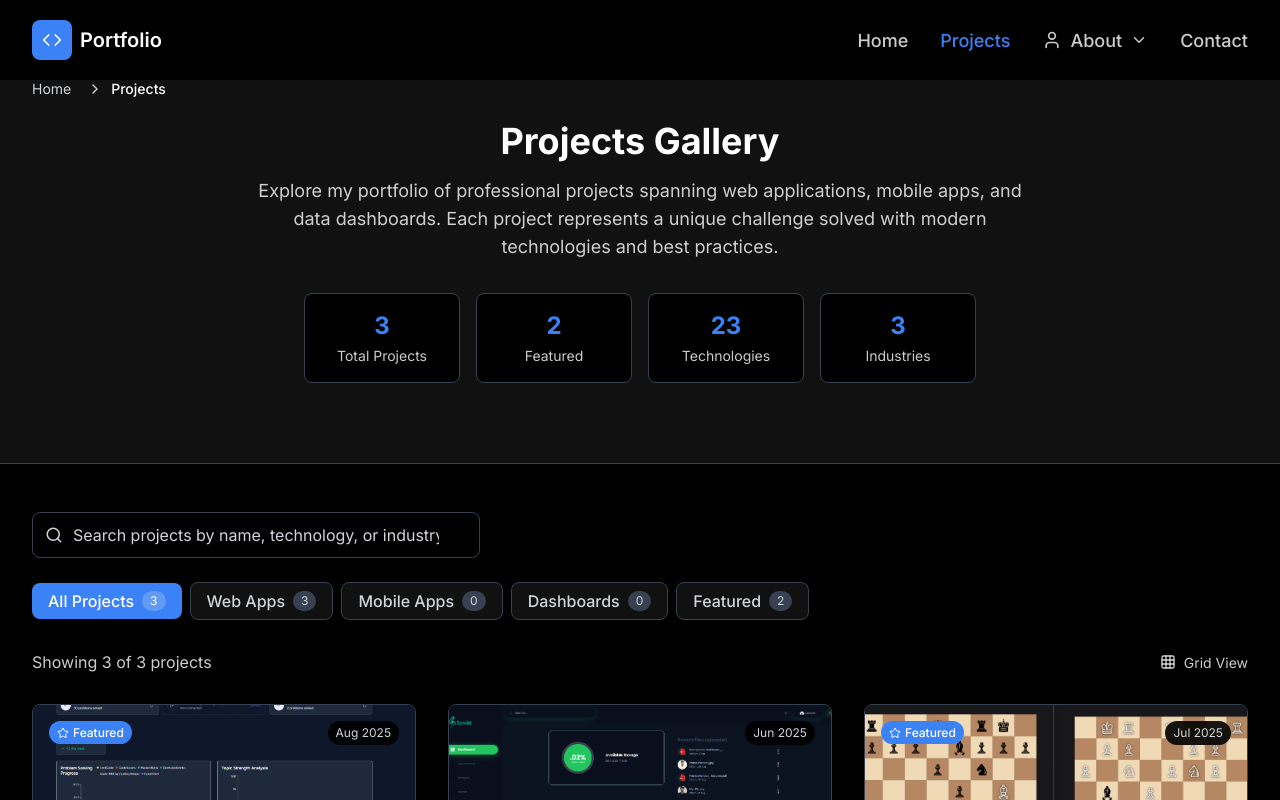
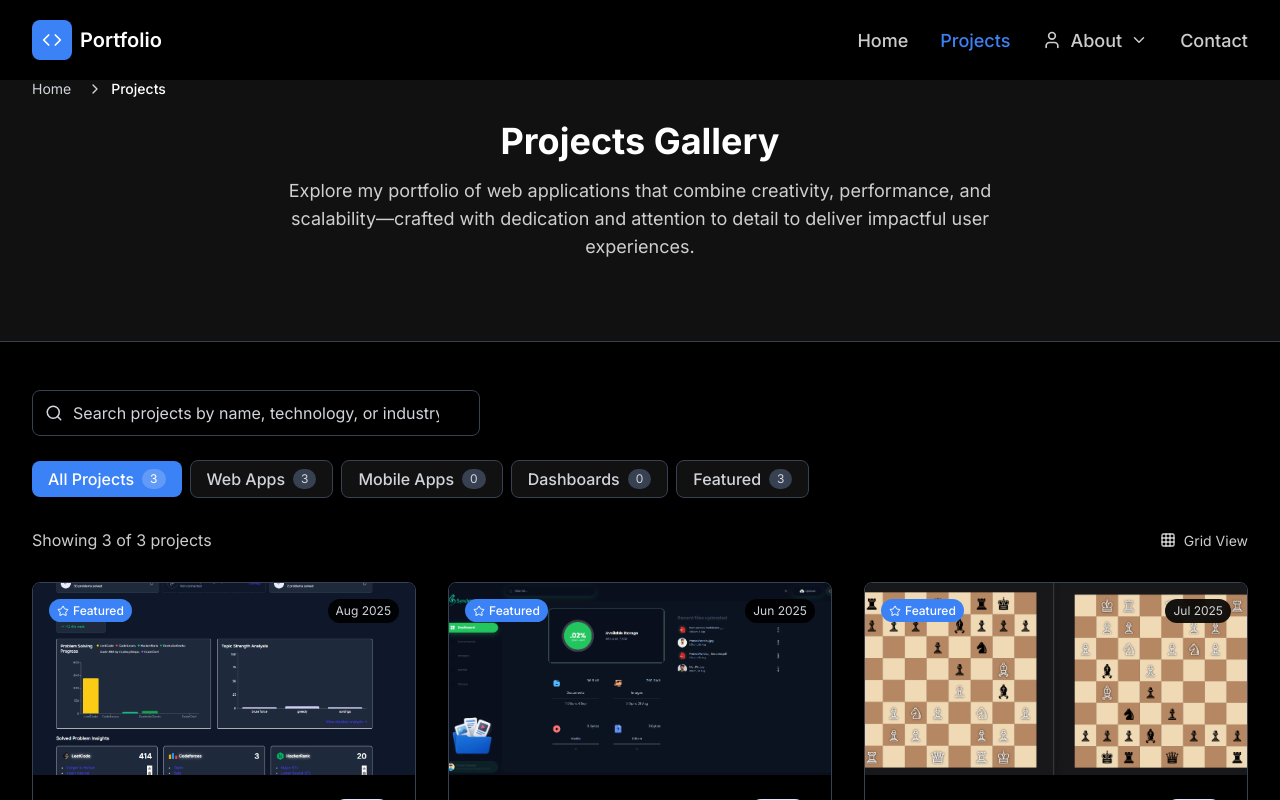
Before and after one commit to Pranav2845/portfolio, a React (Vite) app: page /projects-gallery in a window 1280 px wide. Shown: the top 800 px of the page. Built offline with nearby package versions, Linux system fonts and the light colour scheme.

Commit message:
ui improvise

```diff
--- a/src/pages/project-detail-view/index.jsx
+++ b/src/pages/project-detail-view/index.jsx
@@ -37,7 +37,8 @@ Handling auth securely while supporting file uploads (avatars) and generating ch
       solution: `Backend scrapers (Cheerio) and API fetchers are orchestrated via Express routes. Data is stored in MongoDB with Mongoose.
 JWT-based auth protects user endpoints. The frontend (React + Redux Toolkit + Recharts + Tailwind) renders dashboards and trends.
 Contest data is unified via CLIST. An AI route (Gemini API) answers user queries and summarizes performance.`,
-      results: `• 3+ platforms unified into one view
+      results: `• 6+ platforms unified into one view
+      • Provide the total solved problem count and a detailed list of solved problems with clickable links to the original sources.
 • Submissions and difficulty trend charts
 • Contest calendar + "Add to Calendar" (ICS)
 • Conversational insights via Gemini`,
@@ -70,7 +71,7 @@ Contest data is unified via CLIST. An AI route (Gemini API) answers user queries
       githubUrl: 'https://github.com/Pranav2845/code_tracker',
       testimonial: null,
       metrics: [
-        { label: 'Platforms Unified', value: '3+' },
+        { label: 'Platforms Unified', value: '6' },
         { label: 'Core Charts', value: '5+' },
         { label: 'Latency (p95)', value: '< 300ms' },
         { label: 'Uptime', value: '99%+' }
--- a/src/pages/projects-gallery/index.jsx
+++ b/src/pages/projects-gallery/index.jsx
@@ -1,3 +1,4 @@
+// src/pages/projects-gallery/index.jsx
 import React, { useState, useEffect } from 'react';
 import { Link } from 'react-router-dom';
 import Icon from 'components/AppIcon';
@@ -44,7 +45,7 @@ const ProjectsGallery = () => {
         "React 19","Next.js 15","TypeScript","Appwrite","TailwindCSS","ShadCN","Calendar/ICS"
       ],
       industry: "productivity",
-      featured: false,
+      featured: true,
       completedDate: "2025-06-10"
     },
     {
@@ -97,7 +98,7 @@ const ProjectsGallery = () => {
     }, 300);
 
     return () => clearTimeout(timer);
-  }, [selectedFilter, searchQuery]);
+  }, [selectedFilter, searchQuery]); // eslint-disable-line react-hooks/exhaustive-deps
 
   const handleFilterChange = (filterId) => setSelectedFilter(filterId);
   const handleSearchChange = (query) => setSearchQuery(query);
@@ -110,33 +111,15 @@ const ProjectsGallery = () => {
         <div className="max-w-7xl mx-auto px-4 sm:px-6 lg:px-8 py-16 lg:py-20">
           <Breadcrumb />
 
-          <div className="text-center mb-8">
-            {/* match ContactPreview: white title + white/80 sub */}
+          <div className="text-center">
+            {/* Title + Subtitle */}
             <h1 className="text-3xl lg:text-4xl font-bold text-white mb-4">Projects Gallery</h1>
             <p className="text-lg text-white/80 max-w-3xl mx-auto">
-              Explore my portfolio of professional projects spanning web applications, mobile apps, and data dashboards. Each project represents a unique challenge solved with modern technologies and best practices.
+              Explore my portfolio of web applications that combine creativity, performance, and scalability—crafted with dedication and attention to detail to deliver impactful user experiences.
             </p>
           </div>
 
-          {/* Stats */}
-          <div className="grid grid-cols-2 md:grid-cols-4 gap-4 max-w-2xl mx-auto">
-            <div className="text-center p-4 bg-background rounded-lg border border-border">
-              <div className="text-2xl font-bold text-accent mb-1">{projects.length}</div>
-              <div className="text-sm text-white/80">Total Projects</div>
-            </div>
-            <div className="text-center p-4 bg-background rounded-lg border border-border">
-              <div className="text-2xl font-bold text-accent mb-1">{projects.filter(p => p.featured).length}</div>
-              <div className="text-sm text-white/80">Featured</div>
-            </div>
-            <div className="text-center p-4 bg-background rounded-lg border border-border">
-              <div className="text-2xl font-bold text-accent mb-1">{new Set(projects.flatMap(p => p.technologies)).size}</div>
-              <div className="text-sm text-white/80">Technologies</div>
-            </div>
-            <div className="text-center p-4 bg-background rounded-lg border border-border">
-              <div className="text-2xl font-bold text-accent mb-1">{new Set(projects.map(p => p.industry)).size}</div>
-              <div className="text-sm text-white/80">Industries</div>
-            </div>
-          </div>
+          {/* (Stats removed as requested) */}
         </div>
       </div>
 
@@ -239,7 +222,7 @@ const ProjectsGallery = () => {
           </div>
         )}
 
-        {/* Load More Section (for future pagination) */}
+        {/* Load More (future pagination) */}
         {!isLoading && filteredProjects.length > 0 && filteredProjects.length >= 9 && (
           <div className="text-center mt-12">
             <button className="inline-flex items-center space-x-2 px-8 py-3 border border-border text-white/80 hover:text-accent hover:border-accent rounded-lg nav-transition">
@@ -254,7 +237,6 @@ const ProjectsGallery = () => {
       <div className="bg-surface border-t border-border">
         <div className="max-w-7xl mx-auto px-4 sm:px-6 lg:px-8 py-16">
           <div className="text-center">
-            {/* match ContactPreview: white title + white/80 sub */}
             <h2 className="text-2xl lg:text-3xl font-bold text-white mb-4">
               Ready to Start Your Project?
             </h2>
```
